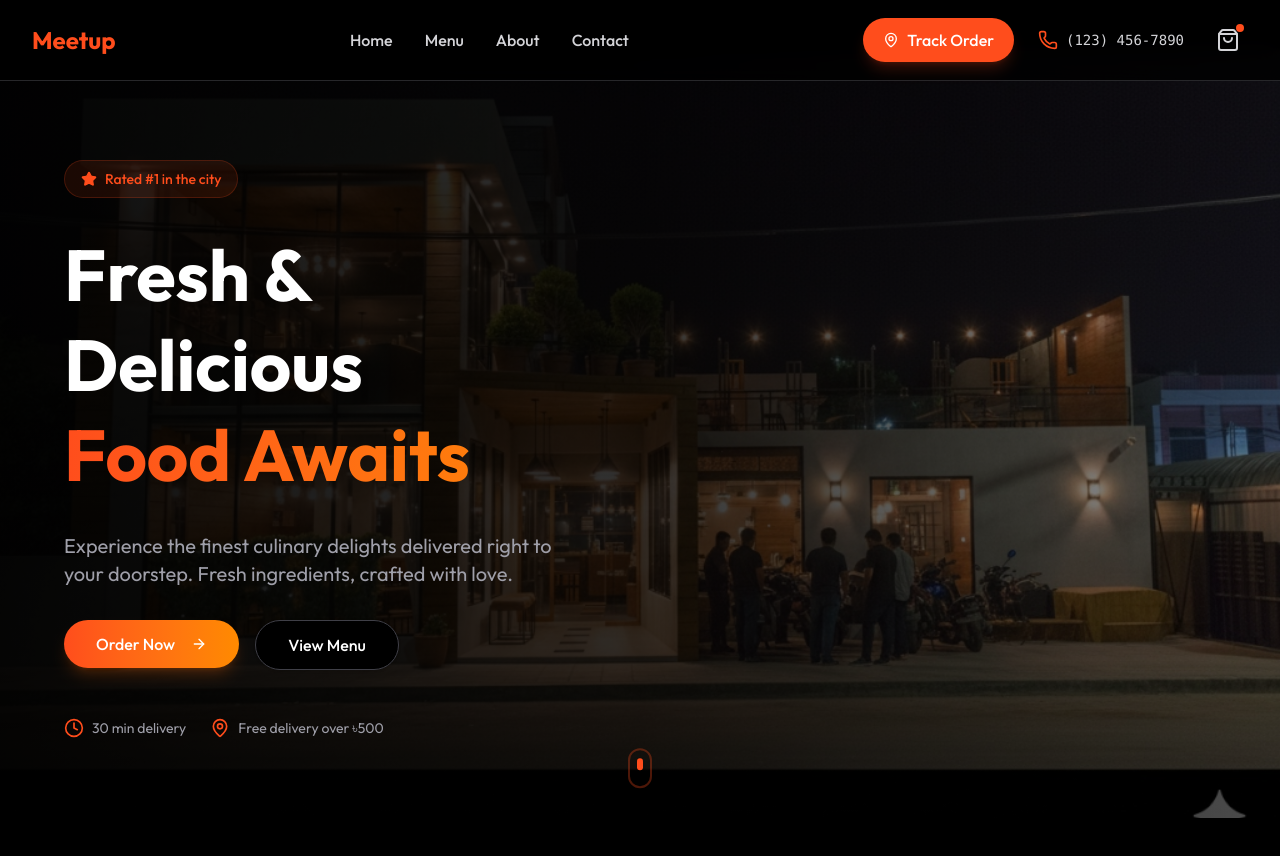
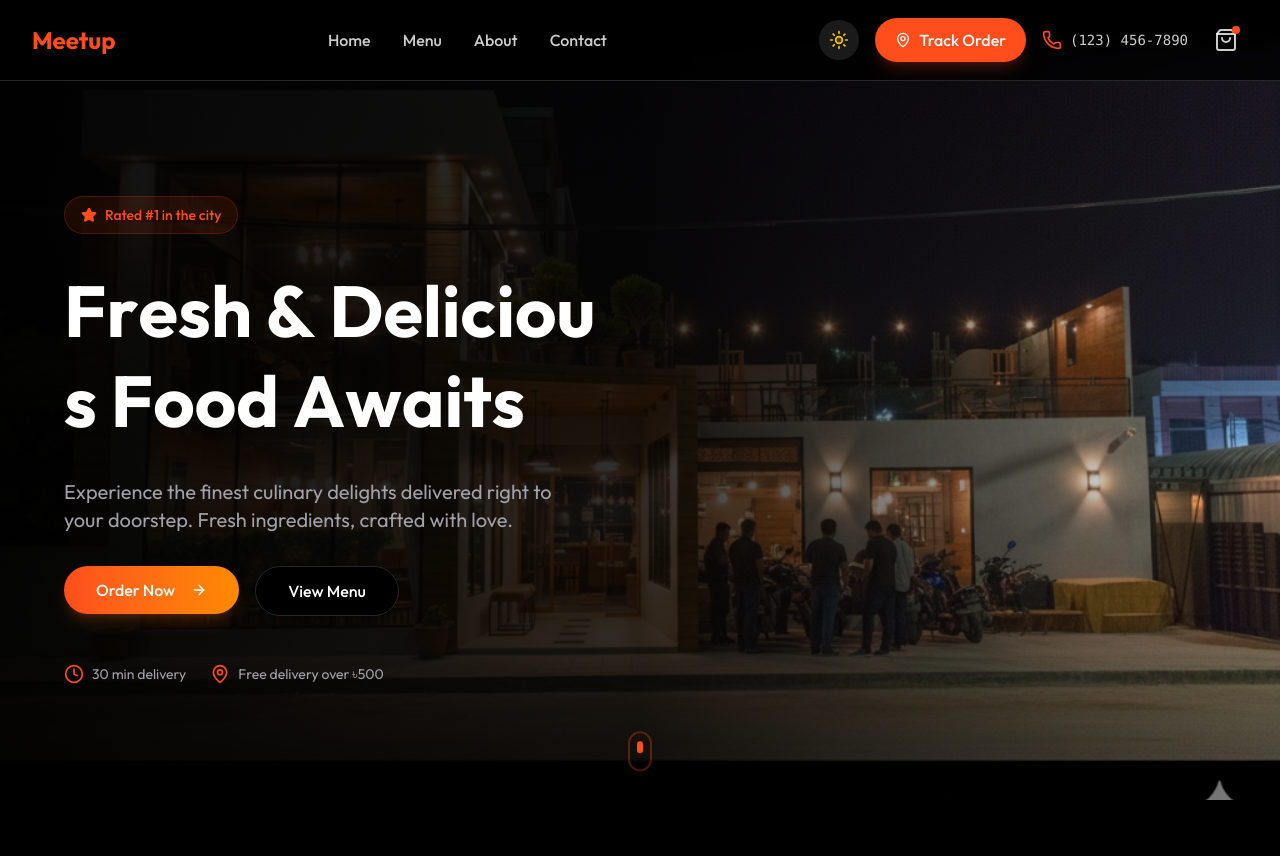
Before and after one commit to sahidDev09/Meetup-restaurant, a Next.js app: page / in a window 1280 px wide. Shown: the top 856 px of the page. Built offline with nearby package versions, Linux system fonts and the light colour scheme.

Commit message:
feat: Add dark/light mode theme toggle with dynamic styling and animations using next-themes, Framer Motion, and GSAP.

```diff
--- a/app/globals.css
+++ b/app/globals.css
@@ -1,28 +1,69 @@
 @import "tailwindcss";
 
 @theme inline {
-  --color-primary: #FF4D1C;
-  --color-primary-foreground: #ffffff;
-  --color-background: #000000;
-  --color-foreground: #ffffff;
-  --color-muted: #1a1a1a;
-  --color-muted-foreground: #a1a1aa;
+  --color-primary: var(--primary);
+  --color-primary-foreground: var(--primary-foreground);
+  --color-background: var(--background);
+  --color-foreground: var(--foreground);
+  --color-muted: var(--muted);
+  --color-muted-foreground: var(--muted-foreground);
+  --color-secondary: var(--secondary);
+  --color-secondary-foreground: var(--secondary-foreground);
+  --color-accent: var(--accent);
+  --color-accent-foreground: var(--accent-foreground);
+  --color-destructive: var(--destructive);
+  --color-destructive-foreground: var(--destructive-foreground);
+  --color-border: var(--border);
+  --color-input: var(--input);
+  --color-ring: var(--ring);
   --font-display: var(--font-outfit);
 }
 
 :root {
+  --background: #ffffff;
+  --foreground: #000000;
+  --primary: #FF4D1C;
+  --primary-foreground: #ffffff;
+  --muted: #f4f4f5;
+  --muted-foreground: #71717a;
+  --card: #ffffff;
+  --card-foreground: #000000;
+  --border: #e2e8f0;
+  --input: #e2e8f0;
+  --ring: #FF4D1C;
+  --secondary: #f4f4f5;
+  --secondary-foreground: #18181b;
+  --accent: #f4f4f5;
+  --accent-foreground: #18181b;
+  --destructive: #ef4444;
+  --destructive-foreground: #fafafa;
+}
+
+.dark {
   --background: #000000;
   --foreground: #ffffff;
   --primary: #FF4D1C;
   --primary-foreground: #ffffff;
   --muted: #1a1a1a;
   --muted-foreground: #a1a1aa;
+  --card: #0a0a0a;
+  --card-foreground: #ffffff;
+  --border: #27272a;
+  --input: #27272a;
+  --ring: #FF4D1C;
+  --secondary: #1a1a1a;
+  --secondary-foreground: #fafafa;
+  --accent: #1a1a1a;
+  --accent-foreground: #fafafa;
+  --destructive: #7f1d1d;
+  --destructive-foreground: #fafafa;
 }
 
 body {
   background: var(--background);
   color: var(--foreground);
   font-family: var(--font-outfit), sans-serif;
+  transition: background-color 0.3s ease, color 0.3s ease;
 }
 
 @layer utilities {
--- a/app/layout.tsx
+++ b/app/layout.tsx
@@ -17,17 +17,26 @@ export const metadata: Metadata = {
   description: "Experience the finest culinary delights delivered right to your doorstep. Fresh ingredients, crafted with love.",
 };
 
+import { ThemeProvider } from "@/components/ThemeProvider";
+
 export default function RootLayout({
   children,
 }: Readonly<{
   children: React.ReactNode;
 }>) {
   return (
-    <html lang="en" className="dark">
+    <html lang="en" suppressHydrationWarning>
       <body
-        className={`${outfit.variable} ${inter.variable} font-inter antialiased bg-black text-white`}
+        className={`${outfit.variable} ${inter.variable} font-inter antialiased`}
       >
-        {children}
+        <ThemeProvider
+          attribute="class"
+          defaultTheme="dark"
+          enableSystem
+          disableTransitionOnChange
+        >
+          {children}
+        </ThemeProvider>
       </body>
     </html>
   );
--- a/app/page.tsx
+++ b/app/page.tsx
@@ -1,18 +1,42 @@
+"use client";
+
 import Navbar from "@/components/Navbar";
 import Hero from "@/components/Hero";
+import { useTheme } from "next-themes";
+import { motion, AnimatePresence } from "framer-motion";
+import { useEffect, useState } from "react";
 
 export default function Home() {
+  const { theme } = useTheme();
+  const [mounted, setMounted] = useState(false);
+
+  useEffect(() => {
+    setMounted(true);
+  }, []);
+
+  if (!mounted) return null;
+
   return (
-    <main className="min-h-screen bg-black overflow-x-hidden">
+    <div className="min-h-screen overflow-x-hidden">
       <Navbar />
+      <AnimatePresence mode="wait">
+        <motion.main
+          key={theme}
+          initial={{ opacity: 0, y: 20 }}
+          animate={{ opacity: 1, y: 0 }}
+          exit={{ opacity: 0, y: -20 }}
+          transition={{ duration: 0.4, ease: "circOut" }}
+        >
           <Hero />
 
           {/* Spacer for other sections */}
-      <section className="py-20 bg-black">
+          <section className="py-20">
             <div className="container mx-auto px-4">
               {/* Add more sections here */}
             </div>
           </section>
-    </main>
+        </motion.main>
+      </AnimatePresence>
+    </div>
   );
 }
--- a/components/Hero.tsx
+++ b/components/Hero.tsx
@@ -1,13 +1,41 @@
 "use client";
 
-import { motion } from "framer-motion";
+import { motion, AnimatePresence } from "framer-motion";
 import { ArrowRight, Clock, MapPin, Star } from "lucide-react";
 import Image from "next/image";
 import { Button } from "@/components/ui/button";
+import { useTheme } from "next-themes";
+import { useEffect, useRef } from "react";
+import gsap from "gsap";
 
 export default function Hero() {
+  const { theme } = useTheme();
+  const headingRef = useRef<HTMLHeadingElement>(null);
+  const containerRef = useRef<HTMLDivElement>(null);
+
+  useEffect(() => {
+    if (headingRef.current) {
+      const chars = headingRef.current.innerText.split("");
+      headingRef.current.innerHTML = chars
+        .map(char => `<span class="inline-block char">${char === " " ? "&nbsp;" : char}</span>`)
+        .join("");
+
+      gsap.fromTo(
+        ".char",
+        { y: 50, opacity: 0 },
+        {
+          y: 0,
+          opacity: 1,
+          stagger: 0.02,
+          duration: 0.8,
+          ease: "back.out(1.7)",
+        }
+      );
+    }
+  }, [theme]); // Re-run on theme change for wow effect
+
   return (
-    <section id="home" className="relative min-h-screen flex items-center pt-20">
+    <section id="home" className="relative min-h-screen flex items-center pt-20 overflow-hidden" ref={containerRef}>
       {/* Background Image */}
       <div className="absolute inset-0 z-0">
         <Image
@@ -17,15 +45,18 @@ export default function Hero() {
           className="object-cover"
           priority
         />
-        <div className="absolute inset-0 bg-gradient-to-r from-black/95 via-black/80 to-black/40" />
+        <div className="absolute inset-0 bg-gradient-to-r from-background/95 via-background/80 to-transparent transition-colors duration-1000" />
       </div>
 
       <div className="container-custom relative z-10 w-full">
+        <AnimatePresence mode="wait">
           <div className="grid lg:grid-cols-2 gap-12 items-center px-4 md:px-8 py-12 md:py-20">
             {/* Content */}
             <motion.div
+              key={theme} // Re-animate on theme change
               initial={{ opacity: 0, x: -50 }}
               animate={{ opacity: 1, x: 0 }}
+              exit={{ opacity: 0, x: 50 }}
               transition={{ duration: 0.8, ease: "easeOut" }}
               className="space-y-6 md:space-y-8"
             >
@@ -41,13 +72,15 @@ export default function Hero() {
               </motion.div>
 
               {/* Heading */}
-            <h1 className="text-4xl md:text-5xl lg:text-6xl xl:text-7xl font-bold leading-tight text-white">
-              Fresh & Delicious
-              <span className="block text-gradient">Food Awaits</span>
+              <h1
+                ref={headingRef}
+                className="text-4xl md:text-5xl lg:text-6xl xl:text-7xl font-bold leading-tight text-foreground transition-colors duration-300"
+              >
+                Fresh & Delicious Food Awaits
               </h1>
 
               {/* Description */}
-            <p className="text-lg md:text-xl text-zinc-400 max-w-lg">
+              <p className="text-lg md:text-xl text-muted-foreground max-w-lg transition-colors duration-300">
                 Experience the finest culinary delights delivered right to your doorstep. Fresh ingredients, crafted with
                 love.
               </p>
@@ -56,13 +89,17 @@ export default function Hero() {
               <div className="flex flex-col sm:flex-row gap-4">
                 <Button
                   size="lg"
-                className="btn-primary-gradient px-8 py-6 text-base group rounded-full"
+                  className="btn-primary-gradient px-8 py-6 text-base group rounded-full border-none"
                   onClick={() => document.getElementById("menu")?.scrollIntoView({ behavior: "smooth" })}
                 >
                   Order Now
                   <ArrowRight className="ml-2 h-5 w-5 transition-transform group-hover:translate-x-1" />
                 </Button>
-              <Button variant="outline" size="lg" className="px-8 py-6 text-base rounded-full border-zinc-700 text-white hover:bg-zinc-800">
+                <Button
+                  variant="outline"
+                  size="lg"
+                  className="px-8 py-6 text-base rounded-full border-border text-foreground hover:bg-muted transition-all duration-300"
+                >
                   View Menu
                 </Button>
               </div>
@@ -74,11 +111,11 @@ export default function Hero() {
                 transition={{ delay: 0.6 }}
                 className="flex flex-wrap gap-6 pt-4"
               >
-              <div className="flex items-center gap-2 text-zinc-400">
+                <div className="flex items-center gap-2 text-muted-foreground">
                   <Clock className="h-5 w-5 text-primary" />
                   <span className="text-sm">30 min delivery</span>
                 </div>
-              <div className="flex items-center gap-2 text-zinc-400">
+                <div className="flex items-center gap-2 text-muted-foreground">
                   <MapPin className="h-5 w-5 text-primary" />
                   <span className="text-sm">Free delivery over ৳500</span>
                 </div>
@@ -88,6 +125,7 @@ export default function Hero() {
             {/* Right side - empty for background image visibility */}
             <div className="hidden lg:block" />
           </div>
+        </AnimatePresence>
       </div>
 
       {/* Scroll Indicator */}
--- a/components/Navbar.tsx
+++ b/components/Navbar.tsx
@@ -2,10 +2,11 @@
 
 import Link from "next/link";
 import { ShoppingBag, Phone, MapPin } from "lucide-react";
+import { ThemeToggle } from "./ThemeToggle";
 
 export default function Navbar() {
   return (
-    <nav className="fixed top-0 left-0 right-0 z-50 bg-black/80 backdrop-blur-md border-b border-zinc-800">
+    <nav className="fixed top-0 left-0 right-0 z-50 bg-background/80 backdrop-blur-md border-b border-border transition-colors duration-300">
       <div className="container-custom">
         <div className="flex justify-between items-center h-20">
           {/* Logo */}
@@ -17,25 +18,26 @@ export default function Navbar() {
 
           {/* Navigation Links */}
           <div className="hidden md:flex space-x-8">
-            <Link href="/" className="text-zinc-300 hover:text-primary transition-colors font-medium">Home</Link>
-            <Link href="/menu" className="text-zinc-300 hover:text-primary transition-colors font-medium">Menu</Link>
-            <Link href="/about" className="text-zinc-300 hover:text-primary transition-colors font-medium">About</Link>
-            <Link href="/contact" className="text-zinc-300 hover:text-primary transition-colors font-medium">Contact</Link>
+            <Link href="/" className="text-foreground/80 hover:text-primary transition-colors font-medium">Home</Link>
+            <Link href="/menu" className="text-foreground/80 hover:text-primary transition-colors font-medium">Menu</Link>
+            <Link href="/about" className="text-foreground/80 hover:text-primary transition-colors font-medium">About</Link>
+            <Link href="/contact" className="text-foreground/80 hover:text-primary transition-colors font-medium">Contact</Link>
           </div>
 
           {/* Right side actions */}
-          <div className="flex items-center space-x-6">
+          <div className="flex items-center space-x-4">
+            <ThemeToggle />
             <button className="hidden lg:flex items-center bg-primary text-white px-5 py-2.5 rounded-full font-medium hover:opacity-90 transition-all shadow-lg shadow-primary/20">
               <MapPin className="w-4 h-4 mr-2" />
               Track Order
             </button>
-            <div className="hidden sm:flex items-center text-zinc-300">
+            <div className="hidden sm:flex items-center text-foreground/80">
               <Phone className="w-5 h-5 mr-2 text-primary" />
               <span className="font-medium font-mono text-sm">(123) 456-7890</span>
             </div>
-            <button className="p-2 text-zinc-300 hover:bg-zinc-900 rounded-full transition-all relative">
+            <button className="p-2.5 text-foreground/80 hover:bg-muted rounded-full transition-all relative">
               <ShoppingBag className="w-6 h-6" />
-              <span className="absolute top-1 right-1 w-2 h-2 bg-primary rounded-full"></span>
+              <span className="absolute top-2 right-2 w-2 h-2 bg-primary rounded-full"></span>
             </button>
           </div>
         </div>
--- /dev/null
+++ b/components/ThemeProvider.tsx
@@ -0,0 +1,11 @@
+"use client"
+
+import * as React from "react"
+import { ThemeProvider as NextThemesProvider } from "next-themes"
+
+export function ThemeProvider({
+  children,
+  ...props
+}: React.ComponentProps<typeof NextThemesProvider>) {
+  return <NextThemesProvider {...props}>{children}</NextThemesProvider>
+}
--- /dev/null
+++ b/components/ThemeToggle.tsx
@@ -0,0 +1,94 @@
+"use client"
+
+import * as React from "react"
+import { Moon, Sun } from "lucide-react"
+import { useTheme } from "next-themes"
+import { motion, AnimatePresence } from "framer-motion"
+import gsap from "gsap"
+
+export function ThemeToggle() {
+  const { theme, setTheme } = useTheme()
+  const [mounted, setMounted] = React.useState(false)
+  const buttonRef = React.useRef<HTMLButtonElement>(null)
+
+  React.useEffect(() => {
+    setMounted(true)
+  }, [])
+
+  const toggleTheme = (event: React.MouseEvent) => {
+    const nextTheme = theme === "dark" ? "light" : "dark"
+
+    // Create a reveal circle effect using GSAP
+    const x = event.clientX
+    const y = event.clientY
+
+    const circle = document.createElement("div")
+    circle.style.position = "fixed"
+    circle.style.top = `${y}px`
+    circle.style.left = `${x}px`
+    circle.style.width = "10px"
+    circle.style.height = "10px"
+    circle.style.marginTop = "-5px"
+    circle.style.marginLeft = "-5px"
+    circle.style.borderRadius = "50%"
+    circle.style.backgroundColor = nextTheme === "dark" ? "#000000" : "#ffffff"
+    circle.style.zIndex = "9999"
+    circle.style.pointerEvents = "none"
+    circle.style.opacity = "0"
+
+    document.body.appendChild(circle)
+
+    // GSAP Animation Sequence
+    const tl = gsap.timeline({
+      onComplete: () => {
+        document.body.removeChild(circle)
+      }
+    })
+
+    tl.to(circle, {
+      opacity: 1,
+      duration: 0.1
+    })
+    .to(circle, {
+      scale: 800, // Even larger for ultra-wide screens
+      duration: 1,
+      ease: "power4.inOut",
+      onStart: () => {
+        // Change theme exactly at the 'peak' of the sweep
+        setTimeout(() => setTheme(nextTheme), 500)
+      }
+    })
+    .to(circle, {
+      opacity: 0,
+      duration: 0.4,
+      ease: "power2.out"
+    })
+  }
+
+  if (!mounted) return <div className="w-10 h-10" />
+
+  return (
+    <button
+      ref={buttonRef}
+      onClick={toggleTheme}
+      className="relative p-2.5 rounded-full bg-muted hover:bg-muted/80 text-foreground transition-all duration-300 flex items-center justify-center overflow-hidden"
+      aria-label="Toggle theme"
+    >
+      <AnimatePresence mode="wait" initial={true}>
+        <motion.div
+          key={theme}
+          initial={{ y: 20, opacity: 0, rotate: -45 }}
+          animate={{ y: 0, opacity: 1, rotate: 0 }}
+          exit={{ y: -20, opacity: 0, rotate: 45 }}
+          transition={{ duration: 0.3, ease: "easeInOut" }}
+        >
+          {theme === "dark" ? (
+            <Sun className="w-5 h-5 text-yellow-400 fill-yellow-400/20" />
+          ) : (
+            <Moon className="w-5 h-5 text-indigo-600 fill-indigo-600/20" />
+          )}
+        </motion.div>
+      </AnimatePresence>
+    </button>
+  )
+}
--- a/package.json
+++ b/package.json
@@ -10,11 +10,14 @@
   },
   "dependencies": {
     "@radix-ui/react-slot": "^1.2.4",
+    "@types/gsap": "^1.20.2",
     "class-variance-authority": "^0.7.1",
     "clsx": "^2.1.1",
     "framer-motion": "^12.30.0",
+    "gsap": "^3.14.2",
     "lucide-react": "^0.563.0",
     "next": "16.1.6",
+    "next-themes": "^0.4.6",
     "react": "19.2.3",
     "react-dom": "19.2.3",
     "tailwind-merge": "^3.4.0"
```
Also changed, not shown: 1 other file (tests, documents, lock files or other folders). Lines whose indentation alone changed are shown as unchanged.
